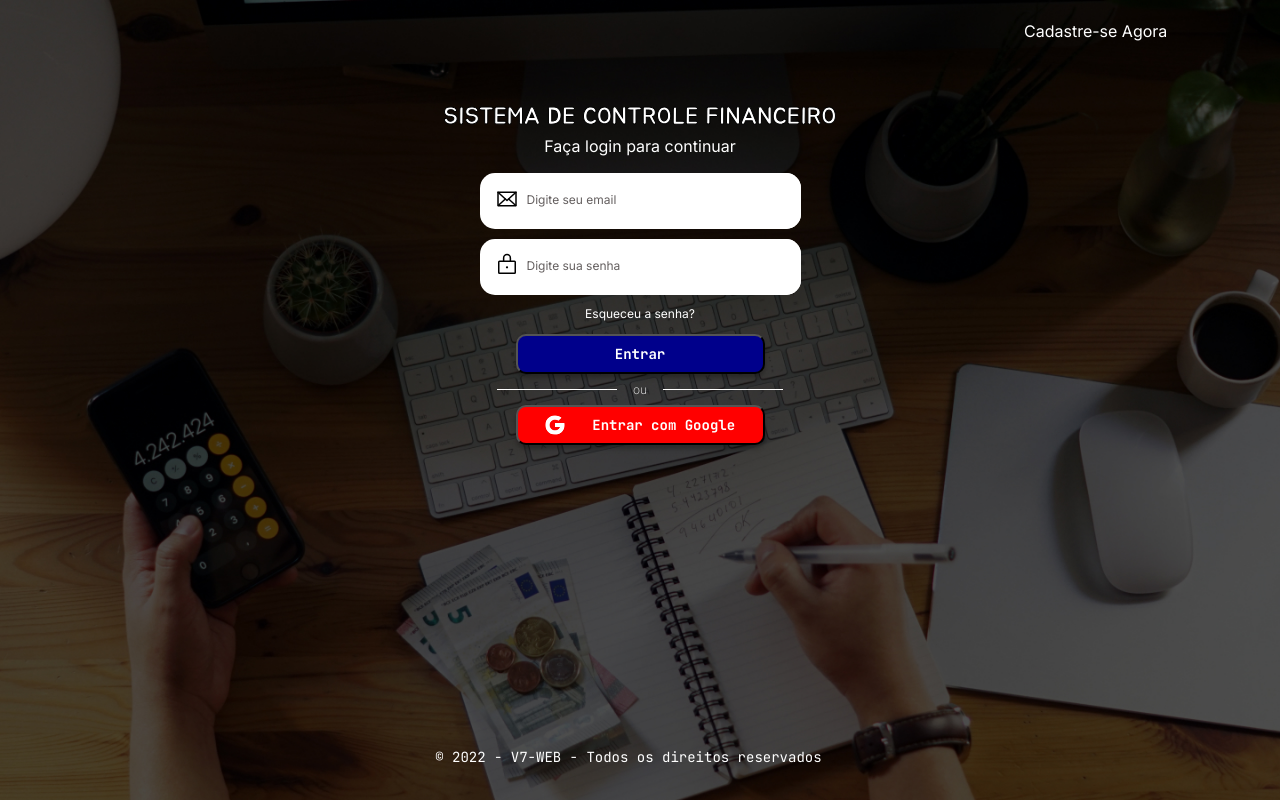
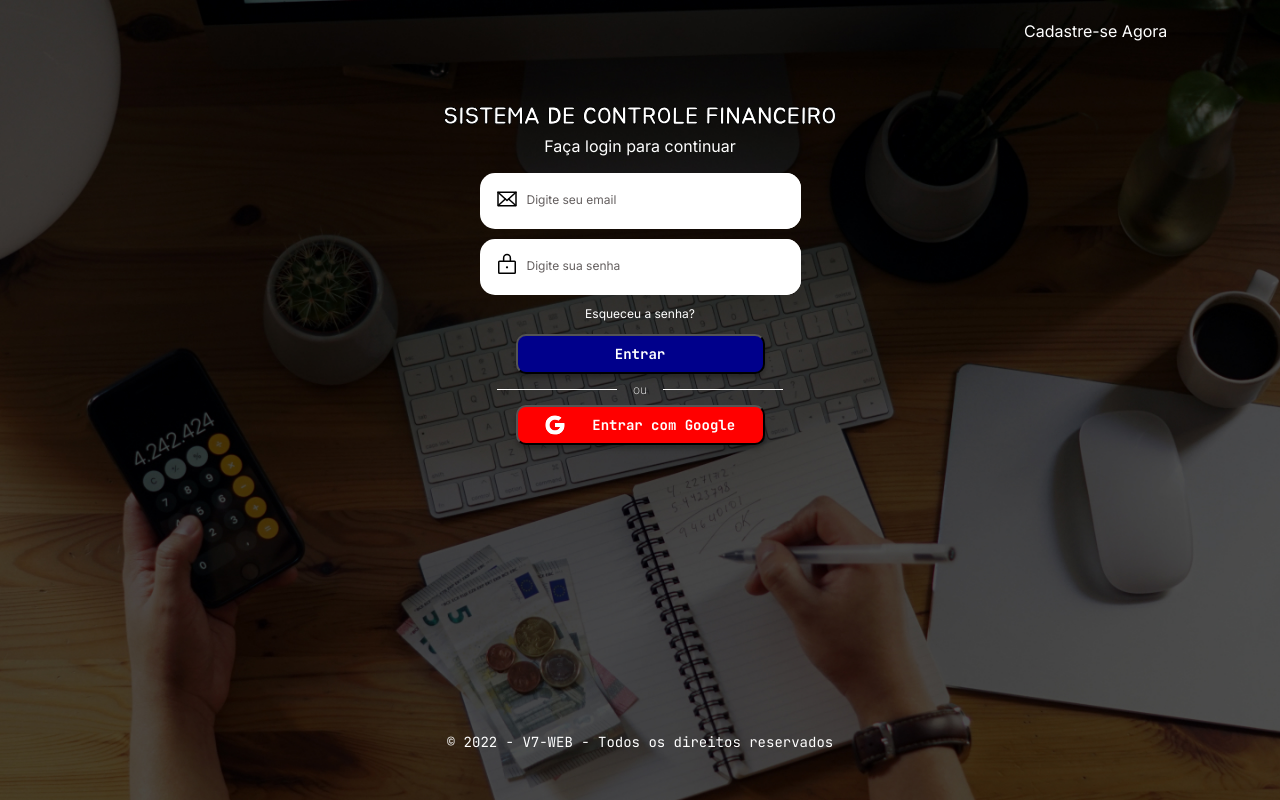
Before and after one commit to ViniciusLima7/sistema-de-controle-financeiro, a React (Vite) app: page / in a window 1280 px wide. Built offline with nearby package versions, Linux system fonts and the light colour scheme.

Commit message:
refactor: Posição do Rodapé

```diff
--- a/src/pages/Login/styles.ts
+++ b/src/pages/Login/styles.ts
@@ -160,7 +160,6 @@ export const Rodape = styled.h3`
   line-height: 29px;
 
   text-align: center;
-  /* margin-top: calc(100vh - 33%); */
   cursor: pointer;
 
   color: var(--white);
@@ -170,9 +169,11 @@ export const Rodape = styled.h3`
     transition-timing-function: linear;
   }
 
-  position: fixed;
-  left: 34%;
-  bottom: 20px;
+  position: absolute;
+  top: 90%;
+  left: 50%;
+  transform: translate(-50%, 0);
+
   @media screen and (max-width: 1280px) {
     font-size: 14px;
     line-height: 17px;
```
